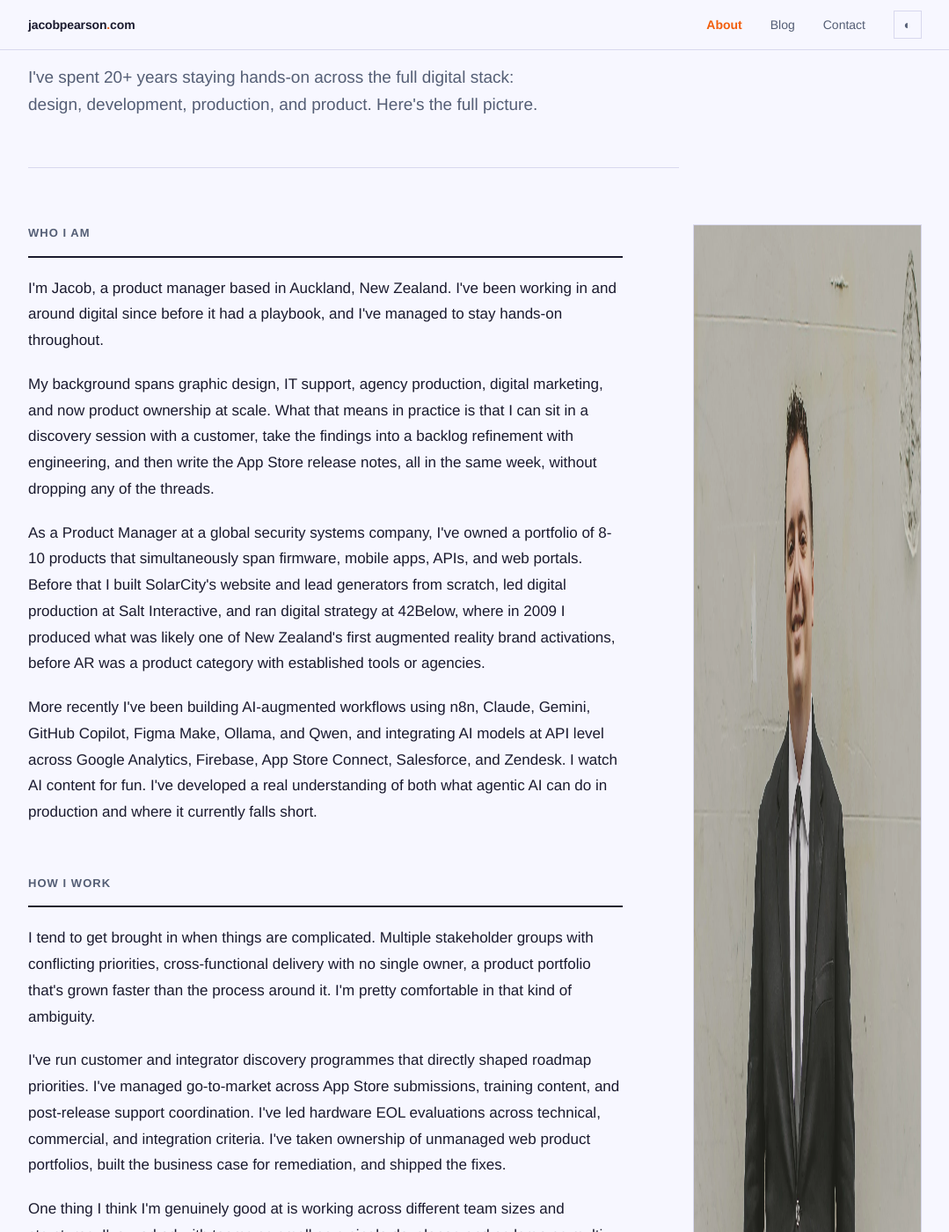
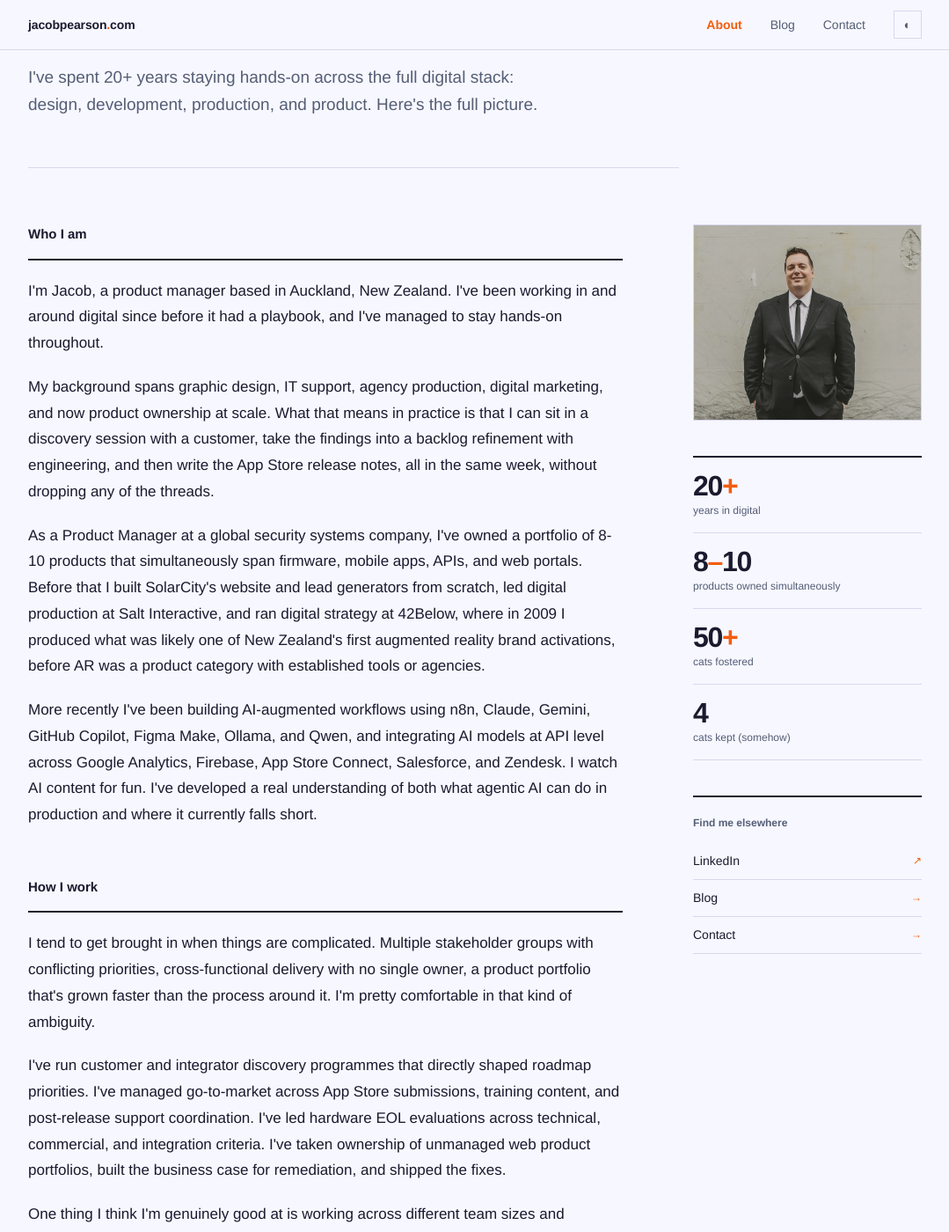
Before and after one commit to jacobpearson/jacobpearson.github.io, a Jekyll site: the page built from about.html, in a window 1280 px wide and 1400 px high, scrolled down 390 px. Shown: the whole window at 88% size, without its empty margins (100-1179 px from the left). Built offline with Jekyll 4.4.1, drawn with Linux system fonts in a browser that asks for light colours.

Commit message:
Fix nav active states, headshot stretch, and section label style
- Add active class to Blog and Contact nav links (matched About behaviour)
- Add height:auto to headshot inline style to prevent CSS height override
- Remove uppercase/letter-spacing from prose-section-label; match section-title style

Co-Authored-By: Claude Sonnet 4.6 <noreply@anthropic.com>

```diff
--- a/_includes/nav.html
+++ b/_includes/nav.html
@@ -3,8 +3,8 @@
     <a href="/" class="nav-logo">jacobpearson<span>.</span>com</a>
     <ul class="nav-links">
       <li><a href="/about" {% if page.url contains '/about' %}class="active"{% endif %}>About</a></li>
-      <li><a href="/blog">Blog</a></li>
-      <li><a href="/contact">Contact</a></li>
+      <li><a href="/blog" {% if page.url contains '/blog' %}class="active"{% endif %}>Blog</a></li>
+      <li><a href="/contact" {% if page.url contains '/contact' %}class="active"{% endif %}>Contact</a></li>
       <li>
         <button class="theme-toggle" onclick="toggleTheme()" aria-label="Toggle dark mode">
           <span id="theme-icon">◐</span>
--- a/about.html
+++ b/about.html
@@ -257,7 +257,7 @@ permalink: /about/
     <!-- SIDEBAR -->
     <aside class="about-sidebar">
 
-      <img src="/assets/images/jacob_headshot.webp" alt="Jacob Pearson" style="width:100%; display:block; border:1px solid var(--border);" loading="lazy" width="1940" height="1663">
+      <img src="/assets/images/jacob_headshot.webp" alt="Jacob Pearson" style="width:100%; height:auto; display:block; border:1px solid var(--border);" loading="lazy" width="1940" height="1663">
 
       <!-- Stats -->
       <div class="sidebar-stats">
```
Also changed, not shown: assets/css/main.css.
